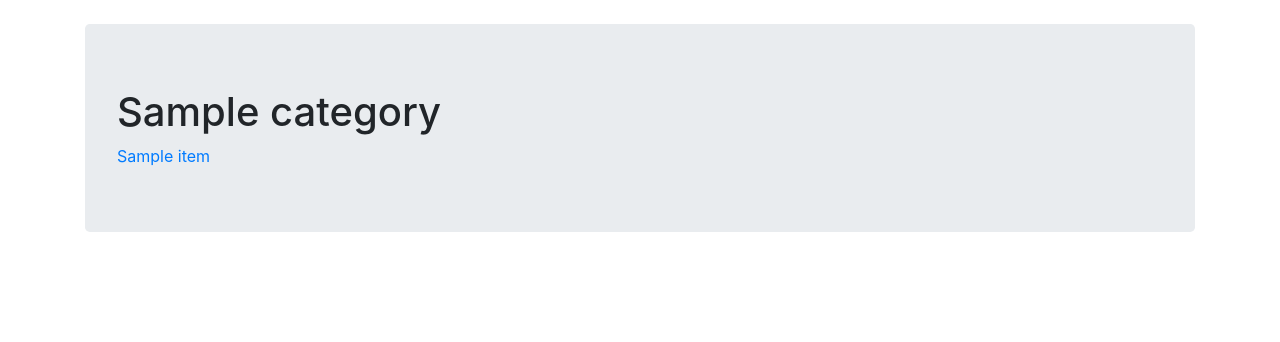
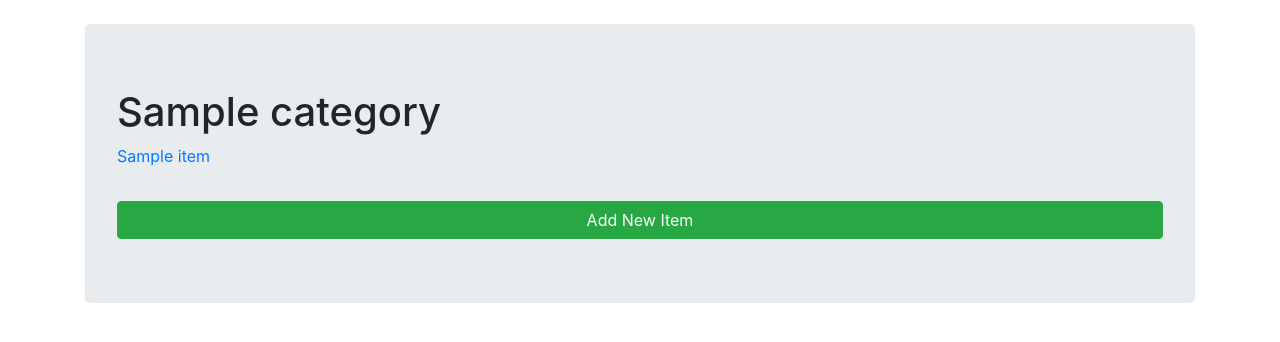
Before and after one commit to pedrocecchetti/itemlistapp, a Flask app: page /category/1 in a window 1280 px wide. Shown: the part 56-398 px from the top of the page. Run offline with Flask 2, Linux system fonts and the light colour scheme; tables that the repository leaves empty hold one stand-in row (values such as "Sample post"); parts of the project's set-up code (start-up, migrations or seed data) failed here and were passed over; some libraries are stand-ins or nearby versions.

Commit message:
last update

```diff
--- a/templates/category_page.html
+++ b/templates/category_page.html
@@ -9,6 +9,8 @@
                         <a href= {{ url_for('render_item_page', category_id = item.category_id, item_id = item.id) }}>{{item.item_name}}</a>
                     </li>
                     {% endfor %}
+                    <hr>
+                    <a href={{ url_for('render_add_new_item_page', category_id=category.id)}} class="btn btn-success">Add New Item</a>
                 </nav>
         </div>
 </div>
--- a/templates/extended/header.html
+++ b/templates/extended/header.html
@@ -32,6 +32,7 @@
                 </div>
             </nav>
             <br>
+            <div class="container">
             {% with messages = get_flashed_messages() %}
   {% if messages %}
     <ul class=flashes>
@@ -44,3 +45,4 @@
   {% endif %}
 {% endwith %}
 {% block body %}{% endblock %}
+</div>
--- a/templates/landing_page.html
+++ b/templates/landing_page.html
@@ -7,7 +7,7 @@
             <nav class="nav flex-column">
                 {% for item in items: %}
                 <li>
-                    <a href="{{ url_for('render_item_page', category_id = item.category_id, item_id = item.id) }}">{{item.item_name}}</a>
+                    <a href="{{ url_for('render_item_page', category_id = item.category_id, item_id = item.id) }}">{{item.item_name}}</a><span style="color:darkgrey; font-style: italic">({{item.category.category_name}})</span>
                 </li>
                 {% endfor %}
             </nav>
--- a/views.py
+++ b/views.py
@@ -1,10 +1,12 @@
 from models import Base, User, Category, Item, engine
-from flask import Flask, jsonify, request, url_for, abort, g, render_template, flash, redirect, g
+from flask import Flask, jsonify, request, url_for, render_template, flash
+from flask import redirect, g, abort
 from flask import session as login_session
 from sqlalchemy.ext.declarative import declarative_base
 from sqlalchemy.orm import relationship, sessionmaker
 from sqlalchemy import create_engine
-from  sqlalchemy.sql.expression import func, select
+from sqlalchemy.sql.expression import func, select
+
 import random
 import requests
 
@@ -14,14 +16,14 @@ from flask import json
 Base.metadata.bind = engine
 Session = sessionmaker(bind=engine)
 app = Flask(__name__)
-app.secret_key = "Mnbishdvgaihulmfnbhvbkunlfasmnfhvyguhasilçokmlknasbufnimço".encode('utf8')
+app.secret_key = "BYUGSDI&907897778dgbas87ybYUDFSJJIsfbydugfy7".encode('utf8')
 session = Session()
 
 CLIENT_ID = json.loads(
     open('client_secret.json', 'r').read())['web']['client_id']
 
 
-@app.route('/googleauth', methods = ['POST'])
+@app.route('/googleauth', methods=['POST'])
 def start():
     # Get the content on the POST request
     response = request.get_json()
@@ -29,9 +31,12 @@ def start():
     image_url = response['image_url']
     id_token = response['id_token']
     # Token Validation
-    auth_response = requests.get('https://oauth2.googleapis.com/tokeninfo?id_token={}'.format(id_token))
+    auth_response = requests.get(
+                    '''https://oauth2.googleapis.com/tokeninfo?
+                    id_token={}'''.format(id_token))
+
     if auth_response.status_code == 200:
-        #If response is 200
+        # If response is 200
         # import google sub from response
         google_sub = json.loads(auth_response.text)['sub']
         # Create the session
@@ -39,9 +44,9 @@ def start():
         login_session['image_url'] = image_url
         login_session['id_token'] = id_token
         login_session['google_sub'] = google_sub
-        #Pull user from DB
-        user = session.query(User).filter_by(google_sub = google_sub).first()
-        #if user in DB just log and update id_token
+        # Pull user from DB
+        user = session.query(User).filter_by(google_sub=google_sub).first()
+        # if user in DB just log and update id_token
         if user:
             user.id_token = id_token
             session.add(user)
@@ -49,15 +54,15 @@ def start():
             print("Successfully Logged In!")
         else:
             # If the user is not in DB create a new user
-            new_user = User(username = username, google_sub = google_sub, id_token = id_token,image_url = image_url)
+            new_user = User(username=username, google_sub=google_sub,
+                            id_token=id_token, image_url=image_url)
             session.add(new_user)
             session.commit()
             print("Successfully Logged In!")
     else:
         abort(404)
 
-    return redirect(url_for('render_landing_page'), code = 200)
-
+    return redirect(url_for('render_landing_page'), code=200)
 
 
 @app.route('/')
@@ -67,16 +72,18 @@ def render_landing_page():
     # Storing 5 random items
     five_random_item = []
     item_list = session.query(Item).all()
-    item_size =  len(item_list)
+    item_size = len(item_list)
     category_list = session.query(Category).all()
-    for i in range(0,6):
-        five_random_item.append(item_list[random.randint(0,item_size-1)])
+    for i in range(0, 6):
+        five_random_item.append(item_list[random.randint(0, item_size-1)])
     # Conditional for Login/Logout buttons
     log = ''
     if 'username' in login_session:
         log = True
 
-    return render_template('landing_page.html', items = five_random_item, categorys = category_list, log = log)
+    return render_template('landing_page.html', items=five_random_item,
+                           categorys=category_list, log=log)
+
 
 @app.route('/category/<int:category_id>')
 def render_category_page(category_id):
@@ -86,97 +93,142 @@ def render_category_page(category_id):
         log = True
 
     # Pull Category and Items from DB
-    category = session.query(Category).filter_by(id = category_id).first()
-    items = session.query(Item).filter_by(category_id = category_id).all()
-    return render_template('category_page.html', category = category, items = items, log = log)
+    category = session.query(Category).filter_by(id=category_id).first()
+    items = session.query(Item).filter_by(category_id=category_id).all()
+    return render_template('category_page.html', category=category,
+                           items=items, log=log)
+
 
 @app.route('/category/<int:category_id>/item/<int:item_id>')
-def render_item_page(category_id,item_id):
+def render_item_page(category_id, item_id):
     log = ''
     # Conditional for Login/Logout buttons
     if 'username' in login_session:
         log = True
 
     # Pull Category and Item from DB
-    category = session.query(Category).filter_by(id = category_id).first()
-    item = session.query(Item).filter_by(id = item_id).one()
-    return render_template('item_page.html', category = category, item= item, log = log)
+    category = session.query(Category).filter_by(id=category_id).first()
+    item = session.query(Item).filter_by(id=item_id).one()
+    return render_template('item_page.html',
+                           category=category, item=item, log=log)
 
-@app.route('/category/<int:category_id>/item/new', methods=['GET','POST'])
+
+@app.route('/category/<int:category_id>/item/new', methods=['GET', 'POST'])
 def render_add_new_item_page(category_id):
     # Pull the Category from DB to use as an object
-    category = session.query(Category).filter_by(id = category_id).first()
+    category = session.query(Category).filter_by(id=category_id).first()
 
     # Route for the POST methos
     if request.method == 'POST':
         # Pull User from DB and store google_sub
-        user = session.query(User).filter_by(google_sub = login_session['google_sub']).first()
+        user = session.query(User).filter_by(
+               google_sub=login_session['google_sub']).first()
         user_id = user.id
         # Create new item
-        new_item = Item(item_name = request.form['item_name'],
+        new_item = Item(item_name=request.form['item_name'],
                         item_description=request.form['item_name'],
-                        category_id=category_id, user_id = user_id)
+                        category_id=category_id, user_id=user_id)
         session.add(new_item)
         session.commit()
         print('Item added!')
         flash('Item Added!')
-        return redirect(url_for('render_category_page',category_id = category.id), code=302)
+        return redirect(url_for('render_category_page',
+                                category_id=category.id), code=302)
     else:
-    # For GET route
+        # For GET route
         log = ''
         # Conditional for Login/Logout buttons
         if 'username' not in login_session:
             flash("You're Not Logged in, please Log in!")
-            return redirect(url_for('render_landing_page'), code=302)
+            return redirect(url_for('render_category_page',
+                                    category_id=category.id), code=302)
         else:
             log = True
 
-        return render_template('add_new_item_page.html', category = category, log = log)
+        return render_template('add_new_item_page.html',
+                               category=category, log=log)
 
-@app.route('/category/<int:category_id>/item/<int:item_id>/edit', methods=['GET','POST'])
+
+@app.route('/category/<int:category_id>/item/<int:item_id>/edit',
+           methods=['GET', 'POST'])
 def edit_item(item_id, category_id):
-    item = session.query(Item).filter_by(id = item_id).first()
+    item = session.query(Item).filter_by(id=item_id).first()
     if request.method == 'POST':
         item.item_name = request.form['item_name']
         item.item_description = request.form['item_description']
         session.add(item)
         session.commit()
         flash('Item successfully edited!')
-        return redirect(url_for('render_category_page',category_id=item.category_id))
+        return redirect(url_for('render_category_page',
+                                category_id=item.category_id))
     else:
         item_user_sub = item.user.google_sub
         log = ''
         # Conditional for Login/Logout buttons
         if 'username' not in login_session:
             flash("You're Not Logged in, please Log in!")
-            return redirect(url_for('render_landing_page'), code=302)
+            return redirect(url_for('render_item_page',
+                            category_id=category_id,
+                            item_id=item_id), code=302)
         # Conditional for Item Ownership
         elif login_session['google_sub'] != item_user_sub:
             flash('You cannot edit this item, because you are not owner!')
             log = False
-            return redirect(url_for('render_landing_page'), code=302)
+            return redirect(url_for('render_item_page',
+                            category_id=category_id,
+                            item_id=item_id), code=302)
         # If User passes everything then Render Edit Template
         else:
             log = True
-            return render_template('edit_item.html', item = item, log = log)
+            return render_template('edit_item.html', item=item, log=log)
+
 
 @app.route('/category/<int:category_id>/item/<int:item_id>/delete')
 def delete_item(item_id, category_id):
-    log = ''
-    item = session.query(Item).filter_by(id = item_id).one()
-    return render_template('delete_item.html', item = item, log=log)
+    item = session.query(Item).filter_by(id=item_id).first()
+    item_user_sub = item.user.google_sub
+    if request.method == 'POST':
+        session.delete(item)
+        session.commit()
+    else:
+        # Conditional for Login/Logout buttons
+        if 'username' not in login_session:
+            flash("You're Not Logged in, please Log in!")
+            return redirect(url_for('render_item_page',
+                            category_id=category_id,
+                            item_id=item_id), code=302)
+        # Conditional for Item Ownership
+        elif login_session['google_sub'] != item_user_sub:
+            flash('You cannot delete this item, because you are not owner!')
+            log = False
+            return redirect(url_for('render_item_page',
+                            category_id=category_id,
+                            item_id=item_id), code=302)
+        # If User passes everything then Render Edit Template
+        else:
+            log = True
+            return render_template('edit_item.html', item=item, log=log)
+        log = ''
+        item = session.query(Item).filter_by(id=item_id).one()
+        return render_template('delete_item_page.html', item=item, log=log)
+
 
 @app.route('/logout', methods=['POST'])
 def logout():
     login_session.pop('username', None)
-    login_session.pop('image_url',None)
+    login_session.pop('image_url', None)
     login_session.pop('id_token', None)
     print(login_session)
-    return redirect('/',code=302)
+    return redirect(url_for('render_landing_page'), code=302)
+
+
+@app.route('/allitems/JSON')
+def get_json_items():
+    items = session.query(Item).all()
+    print(dict(items[0]))
 
 
 
 if __name__ == '__main__':
     app.debug = True
-    # app.config['SECRET_KEY'] = ''.join(random.choice(string.ascii_uppercase + string.digits) for x in xrange(32))
     app.run(host='0.0.0.0', port=5000)
```
Also changed, not shown: models.py (+9 -7 lines), templates/delete_item_page.html (added, +15 -0 lines), json_serialize.py (added).
